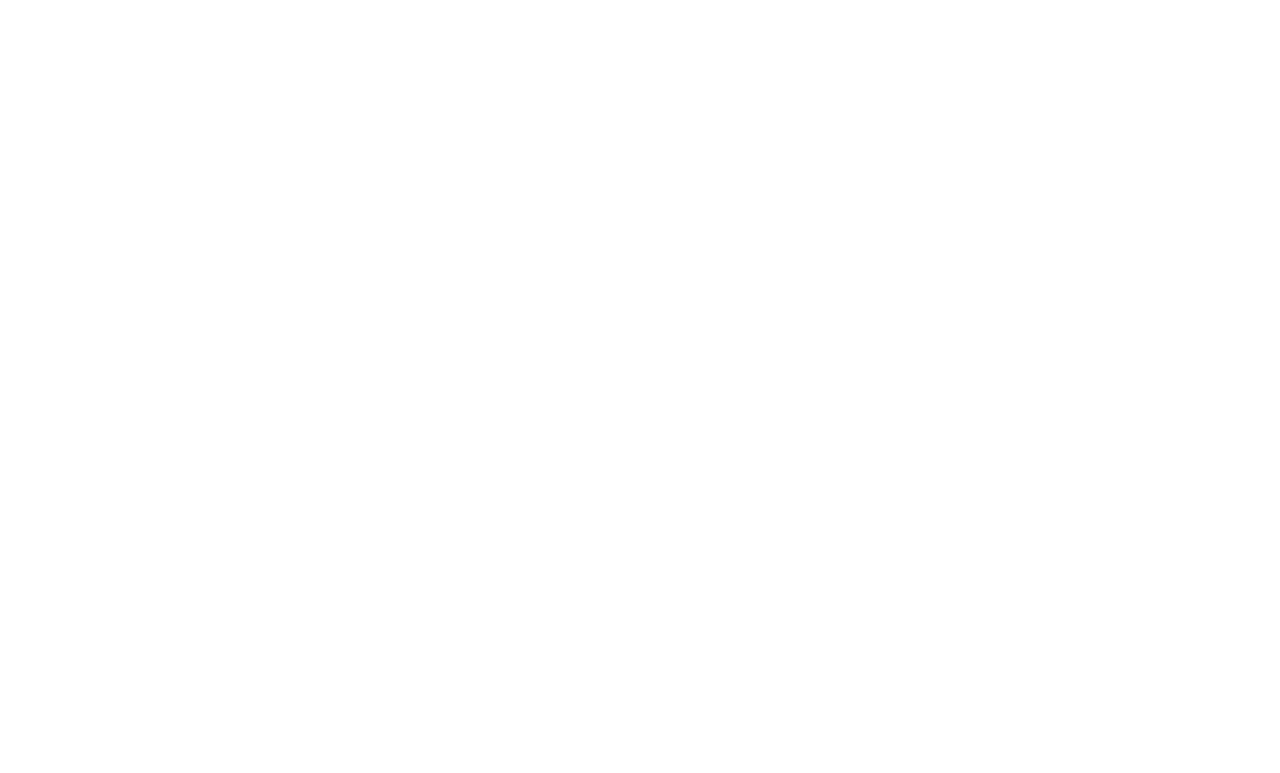
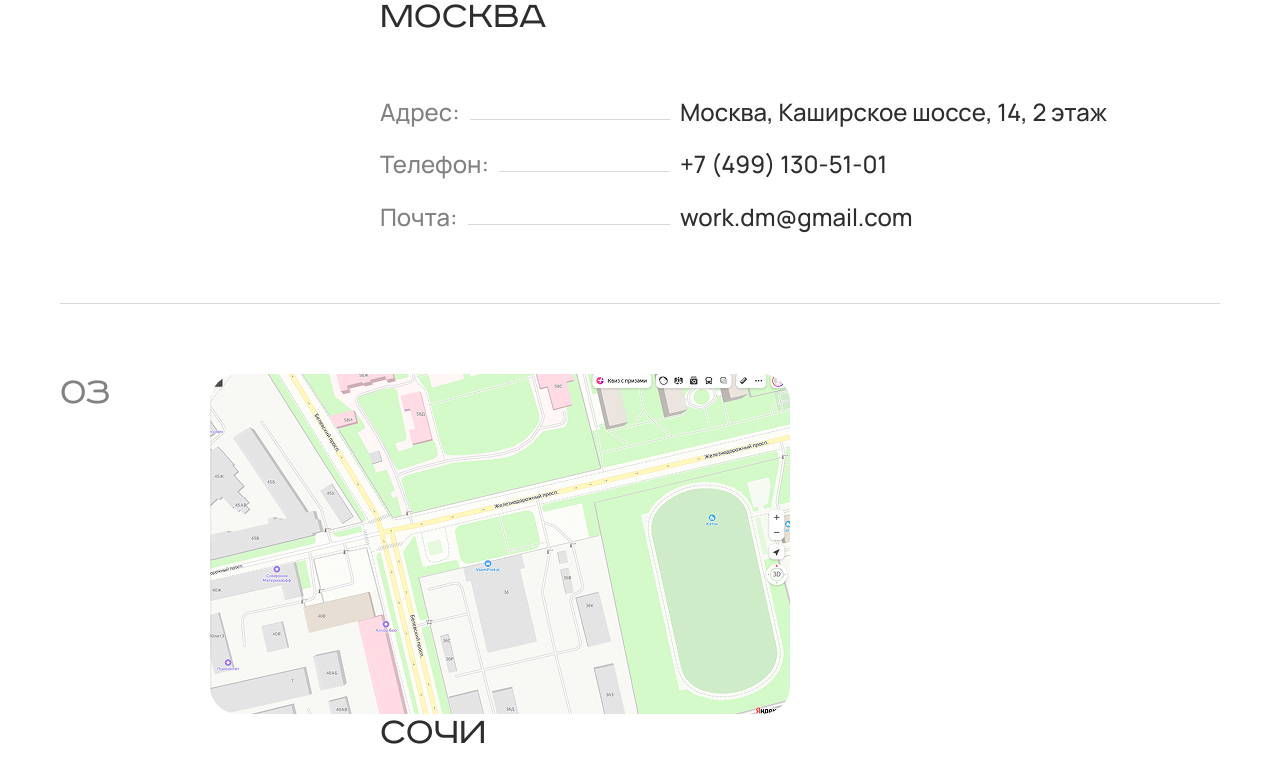
Before and after one commit to slav4x/rent-cars, a Next.js app: page /contacts in a window 1280 px wide. Shown: the part 1467-2240 px from the top of the page. Before the commit the page ends 800 px from the top, so only its background shows below. Built offline with nearby package versions, Linux system fonts and the light colour scheme.

Commit message:
feat: Contacts

```diff
--- a/src/app/contacts/page.tsx
+++ b/src/app/contacts/page.tsx
@@ -1,3 +1,10 @@
-export default function Contacts() {
-	return <>Contacts</>;
+import PublicLayout from '@/components/layout/PublicLayout';
+import ContactsPage from '@/pages/contacts/ContactsPage';
+
+export default function Page() {
+	return (
+		<PublicLayout>
+			<ContactsPage />
+		</PublicLayout>
+	);
 }
--- a/src/components/layout/Footer.module.sass
+++ b/src/components/layout/Footer.module.sass
@@ -3,10 +3,12 @@
 	color: var(--color-white)
 	border-top-left-radius: 70px
 	border-top-right-radius: 70px
-	margin-top: -70px
 	position: relative
 	z-index: 10
 	padding: 60px 0
+
+.footerHome
+	margin-top: -70px
 
 .main
 	display: flex
--- a/src/components/layout/Footer.tsx
+++ b/src/components/layout/Footer.tsx
@@ -1,4 +1,7 @@
 'use client';
+
+import { usePathname } from 'next/navigation';
+import { cn } from '@/lib/utils/cn';
 
 import Link from 'next/link';
 import styles from './Footer.module.sass';
@@ -6,8 +9,13 @@
 
 export default function Footer() {
 	const { href } = useLangRouting();
+
+	const raw = usePathname();
+	const pathname = raw ?? '/';
+
+	const isHome = pathname === '/' || pathname === '/en';
 	return (
-		<footer className={styles.footer}>
+		<footer className={cn(styles.footer, isHome && styles.footerHome)}>
 			<div className="container">
 				<div className={styles.main}>
 					<div className={styles.contacts}>
--- /dev/null
+++ b/src/data/mocks/contacts.ts
@@ -0,0 +1,43 @@
+export type CityContact = {
+	id: string;
+	city: string;
+	image: string;
+	address: string;
+	phone: string;
+	email: string;
+};
+
+export const contacts: CityContact[] = [
+	{
+		id: 'spb',
+		city: 'Санкт-Петербург',
+		image: '/img/map.jpg',
+		address: 'Железнодорожный пр. 36, Санкт-Петербург, Россия, 192148',
+		phone: '+7 (911) 089-94-94',
+		email: 'work.dm@gmail.com'
+	},
+	{
+		id: 'msk',
+		city: 'Москва',
+		image: '/img/map.jpg',
+		address: 'Москва, Каширское шоссе, 14, 2 этаж',
+		phone: '+7 (499) 130-51-01',
+		email: 'work.dm@gmail.com'
+	},
+	{
+		id: 'sochi',
+		city: 'Сочи',
+		image: '/img/map.jpg',
+		address: 'Сочи, ул Ленина 298Б, строение 9',
+		phone: '+7 (903) 099-22-72',
+		email: 'sochi@rentcar.ru'
+	},
+	{
+		id: 'murmansk',
+		city: 'Мурманск',
+		image: '/img/map.jpg',
+		address: 'Мурманск, ул. Полярные Зори, 62, 3 этаж, 312 офис',
+		phone: '+7 (905) 285-22-22',
+		email: 'murmansk@rentcar.ru'
+	}
+];
--- /dev/null
+++ b/src/pages/contacts/ContactsPage.tsx
@@ -0,0 +1,9 @@
+import Contacts from './sections/Contacts';
+
+export default function ContactsPage() {
+	return (
+		<>
+			<Contacts />
+		</>
+	);
+}
--- /dev/null
+++ b/src/pages/contacts/sections/Contacts.module.sass
@@ -0,0 +1,95 @@
+.contacts
+	padding: 110px 0 70px
+
+.list
+	counter-reset: items
+
+.item
+	padding: 70px 0
+	display: flex
+	flex-wrap: wrap
+	align-items: flex-start
+	counter-increment: items
+	border-bottom: 1px solid #D9D9D9
+	&::before
+		content: counter(items, decimal-leading-zero)
+		display: block
+		color: #818181
+		font-size: 40px
+		font-family: var(--font-roadradio)
+		line-height: 0.96
+		font-weight: 300
+		width: 150px
+	&:last-child
+		border: 0
+
+.image
+	width: 580px
+	height: 340px
+	border-radius: 28px
+	object-fit: cover
+	object-position: center
+
+.content
+	margin-left: auto
+	max-width: 840px
+	width: 100%
+
+.city
+	text-transform: uppercase
+	font-size: 40px
+	font-family: var(--font-roadradio)
+	line-height: 0.96
+	font-weight: 300
+
+.info
+	margin-top: 60px
+	li
+		display: flex
+		flex-wrap: wrap
+		align-items: flex-start
+		line-height: 1.34
+		margin-top: 20px
+		&:first-child
+			margin-top: 0
+		span
+			color: #818181
+			position: relative
+			line-height: 32px
+			&::before
+				content: ''
+				position: absolute
+				bottom: 8px
+				left: calc(100% + 10px)
+				height: 1px
+				background: #D9D9D9
+				width: 540px
+		p
+			width: 550px
+			padding-left: 10px
+			margin-left: auto
+			background: #fff
+			position: relative
+			z-index: 2
+
+.legal
+	background: #F4F4F4
+	border-radius: 30px
+	padding: 50px
+
+.legalTitle
+	font-size: 40px
+	font-weight: 300
+	line-height: 0.96
+	font-family: var(--font-roadradio)
+	padding-bottom: 40px
+	border-bottom: 3px solid #DEDEDE
+
+.legalText
+	margin-top: 30px
+	display: flex
+	flex-wrap: wrap
+	align-items: flex-start
+	flex-direction: column
+	gap: 32px
+	line-height: 1.34
--- /dev/null
+++ b/src/pages/contacts/sections/Contacts.tsx
@@ -0,0 +1,69 @@
+'use client';
+
+import Image from 'next/image';
+import styles from './Contacts.module.sass';
+
+import { contacts } from '@/data/mocks/contacts';
+
+export default function Contacts() {
+	return (
+		<section className={styles.contacts}>
+			<div className="container">
+				<h2 className="title">Контакты</h2>
+				<div className={styles.list}>
+					{contacts.map((c) => (
+						<div key={c.id} className={styles.item}>
+							<Image src={c.image} alt={c.city} width={600} height={600} className={styles.image} />
+
+							<div className={styles.content}>
+								<div className={styles.city}>{c.city}</div>
+
+								<ul className={styles.info}>
+									<li>
+										<span>Адрес:</span>
+										<p>{c.address}</p>
+									</li>
+
+									<li>
+										<span>Телефон:</span>
+										<p>
+											<a href={`tel:${c.phone.replace(/\s|\(|\)|-/g, '')}`}>{c.phone}</a>
+										</p>
+									</li>
+
+									<li>
+										<span>Почта:</span>
+										<p>
+											<a href={`mailto:${c.email}`}>{c.email}</a>
+										</p>
+									</li>
+								</ul>
+							</div>
+						</div>
+					))}
+				</div>
+				<div className={styles.legal}>
+					<div className={styles.legalTitle}>юридическая информация</div>
+					<div className={styles.legalText}>
+						<p>Название: ТЭММО РОКСАНА НИКОЛАЕВНА (ИП)</p>
+						<p>
+							ИНН: 471207245325
+							<br /> ОГРНИП: 322470400099435
+							<br /> Номер счёта: 40802810432330003387
+						</p>
+						<p>
+							Банк: ФИЛИАЛ "САНКТ-ПЕТЕРБУРГСКИЙ" АО "АЛЬФА-БАНК"
+							<br /> БИК: 044030786
+							<br /> Кор. счёт: 30101810600000000786
+							<br /> Валюта: RUB
+						</p>
+						<p>
+							Юридический адрес компании: улица Школьная, д. 20, кв./оф. 49, Ленинградская область, р-н Приозерский,
+							поселок Саперное
+						</p>
+					</div>
+				</div>
+			</div>
+		</section>
+	);
+}
```
Also changed, not shown: public/img/map.jpg (added).
